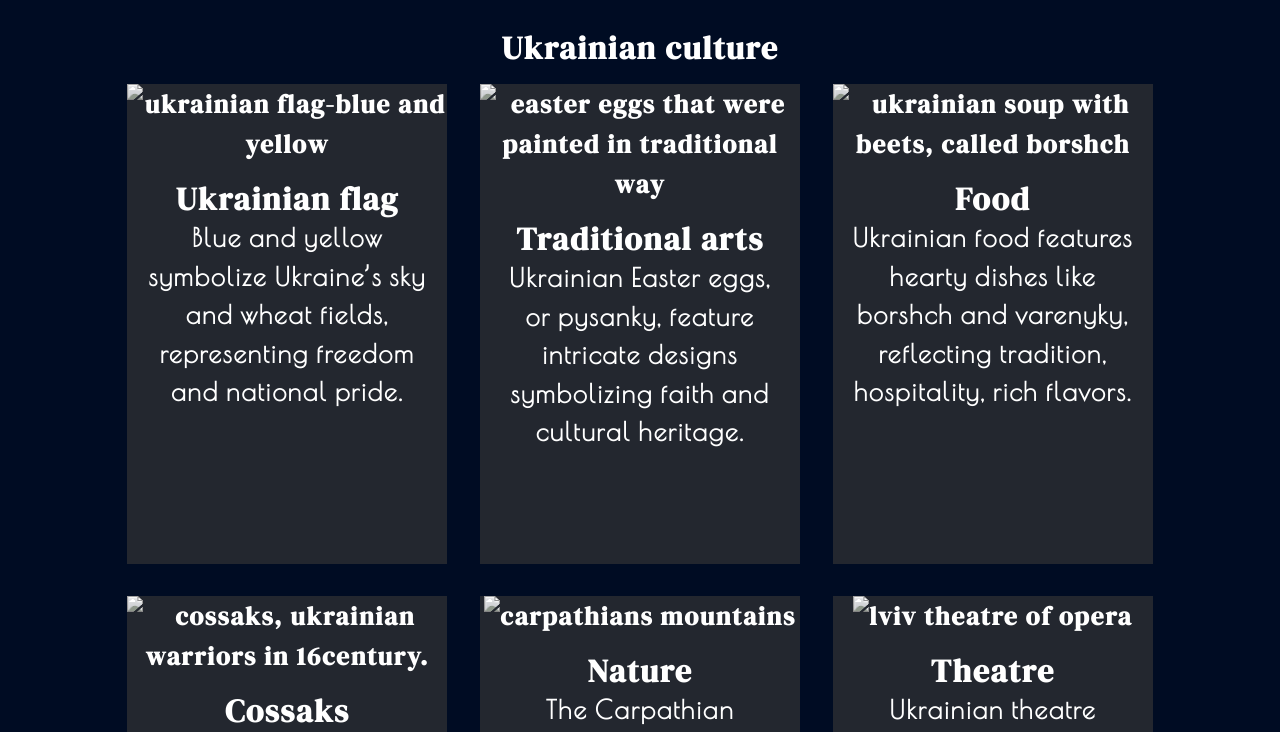
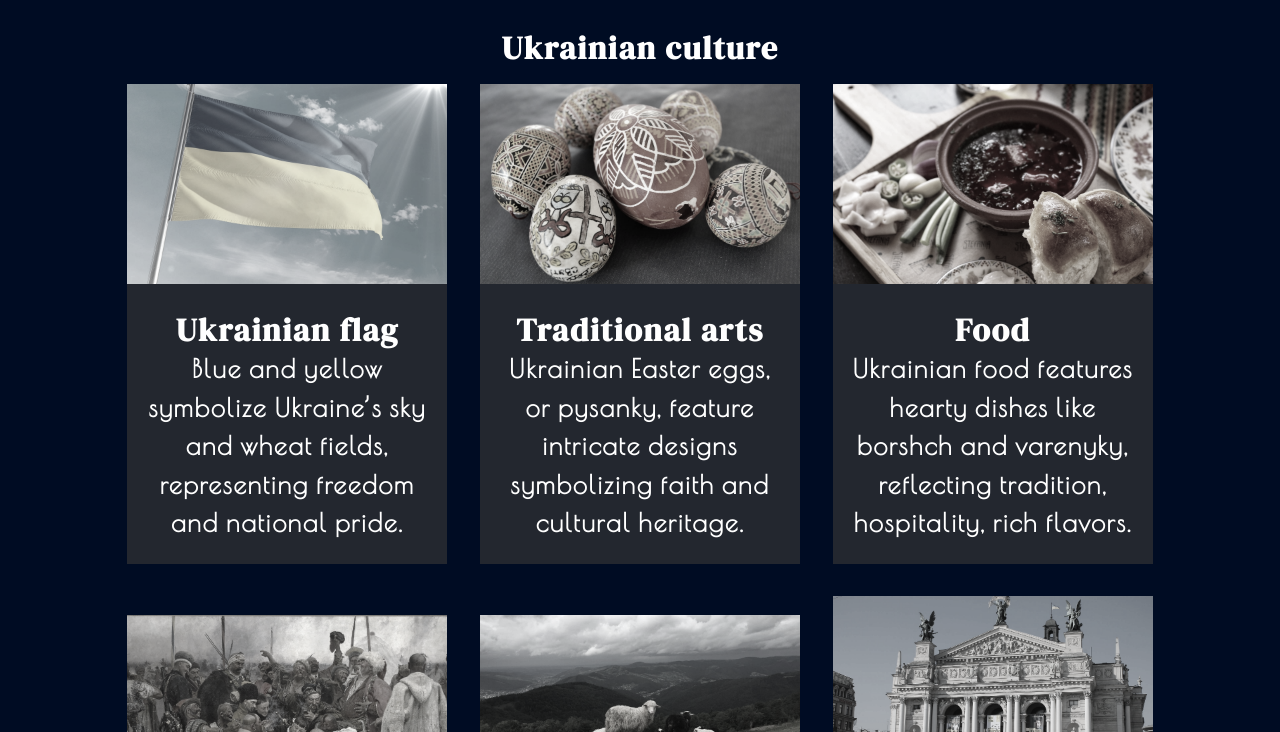
Before and after one commit to LiaKrykun/ukraine-website, a plain HTML site: page culture.html in a window 1280 px wide. Shown: the part 68-800 px from the top of the page. Drawn offline with nearby package versions, Linux system fonts and the light colour scheme; the site is published under a folder, as on GitHub Pages, so addresses that start at the root find nothing.

Commit message:
chenged img files

```diff
--- a/culture.html
+++ b/culture.html
@@ -47,21 +47,21 @@
             <table class="table">
                 <tr>
                     <th class="cult-cards">
-                        <div class="div-img"><img class="img-card" src="/images/flag.jpg" alt="ukrainian flag-blue and yellow"></div>
+                        <div class="div-img"><img class="img-card" src="images/flag.jpg" alt="ukrainian flag-blue and yellow"></div>
                         <div class="table-text">
                             <h2>Ukrainian flag</h2>
                             <p>Blue and yellow symbolize Ukraine’s sky and wheat fields, representing freedom and national pride.</p>
                         </div>
                     </th>
                     <th class="cult-cards">
-                        <div class="div-img"><img class="img-card" src="/images/easter.jpg" alt="easter eggs that were painted in traditional way"></div>
+                        <div class="div-img"><img class="img-card" src="images/easter.jpg" alt="easter eggs that were painted in traditional way"></div>
                         <div class="table-text">
                             <h2>Traditional arts</h2>
                             <p>Ukrainian Easter eggs, or pysanky, feature intricate designs symbolizing faith and cultural heritage.</p>
                         </div>
                     </th>
                     <th class="cult-cards">
-                        <div class="div-img"><img class="img-card" src="/images/borshch.jpg" alt="ukrainian soup with beets, called borshch"></div>
+                        <div class="div-img"><img class="img-card" src="images/borshch.jpg" alt="ukrainian soup with beets, called borshch"></div>
                         <div class="table-text">
                             <h2>Food</h2>
                             <p>Ukrainian food features hearty dishes like borshch and varenyky, reflecting tradition, hospitality, rich flavors.</p>
@@ -70,7 +70,7 @@
                 </tr>
                 <tr>
                     <th class="cult-cards">
-                        <div class="div-img"><img class="img-card" src="/images/cossacks.jpg" alt="cossaks, ukrainian warriors in 16century."></div>
+                        <div class="div-img"><img class="img-card" src="images/cossacks.jpg" alt="cossaks, ukrainian warriors in 16century."></div>
                         <div class="table-text">
                             <h2>Cossaks</h2>
                             <p>Cossacks were skilled Ukrainian warriors, symbolizing freedom, resilience, and a strong independent spirit in history.</p>
@@ -78,14 +78,14 @@
                     </th>
                     <th class="cult-cards">
 
-                        <div class="div-img"><img class="img-card" src="/images/carpathians.jpg" alt="carpathians mountains"></div>
+                        <div class="div-img"><img class="img-card" src="images/carpathians.jpg" alt="carpathians mountains"></div>
                         <div class="table-text">
                             <h2>Nature</h2>
                             <p>The Carpathian Mountains in Ukraine boast breathtaking landscapes, rich biodiversity, and deep cultural traditions.</p>
                         </div>
                     </th>
                     <th class="cult-cards">
-                        <div class="div-img"><img class="img-card" src="/images/theatre.jpg" alt="lviv theatre of opera"></div>
+                        <div class="div-img"><img class="img-card" src="images/theatre.jpg" alt="lviv theatre of opera"></div>
                         <div class="table-text">
                             <h2>Theatre</h2>
                             <p>Ukrainian theatre showcases rich storytelling, folk traditions, and historical themes, preserving cultural identity.</p>
```
